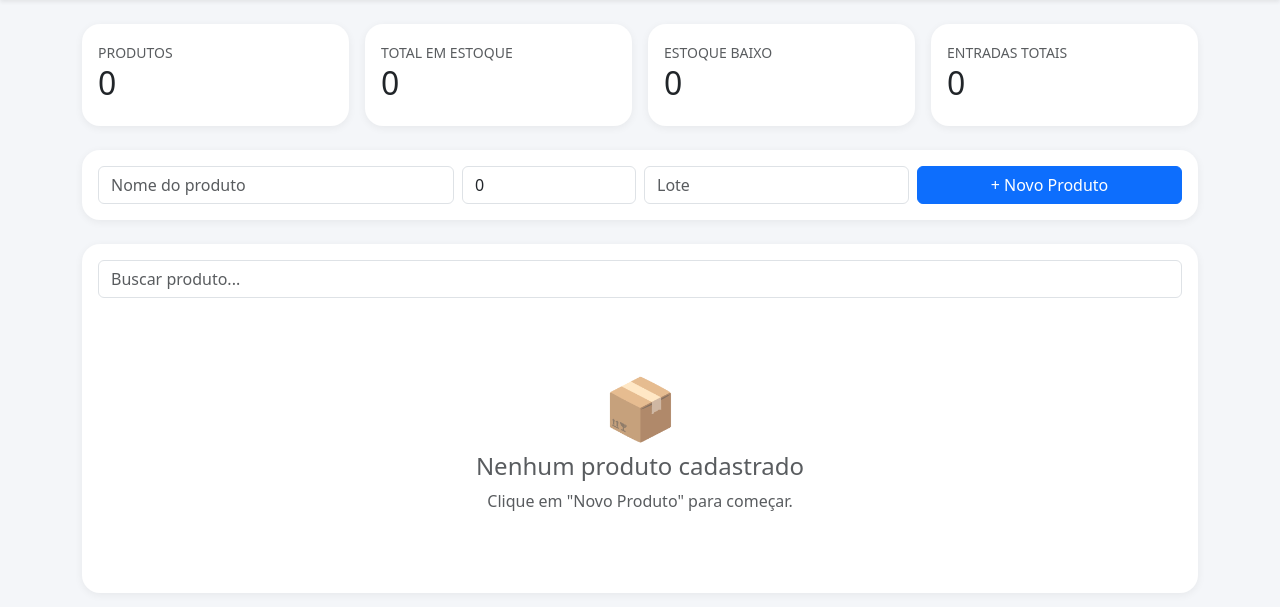
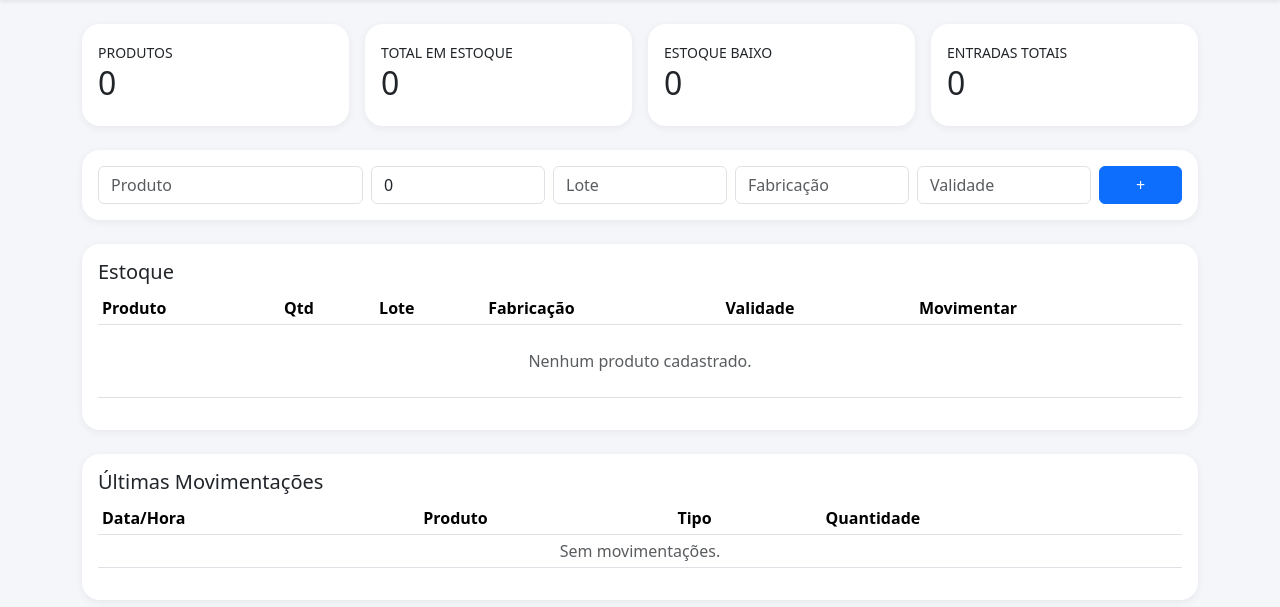
Before and after one commit to tihinlpatos-coder/Controle-TI, a Flask app: page /sistema in a window 1280 px wide. Shown: the part 56-663 px from the top of the page. Run offline with Flask 3, Linux system fonts and the light colour scheme; the visitor is signed in with stand-in values (Sample User, id 1).

Commit message:
Add files via upload

```diff
--- a/app.py
+++ b/app.py
@@ -1,13 +1,39 @@
 from flask import Flask, render_template, request, redirect, session, url_for
+from flask_sqlalchemy import SQLAlchemy
+from datetime import datetime
 import os
 
 app = Flask(__name__)
 app.secret_key = os.getenv("SECRET_KEY", "hospital-secret-key")
 
+database_url = os.getenv("DATABASE_URL", "sqlite:///estoque.db")
+if database_url.startswith("postgres://"):
+    database_url = database_url.replace("postgres://", "postgresql://", 1)
+
+app.config["SQLALCHEMY_DATABASE_URI"] = database_url
+app.config["SQLALCHEMY_TRACK_MODIFICATIONS"] = False
+db = SQLAlchemy(app)
+
 USUARIO = "admin"
 SENHA = "1234"
 
-produtos = []
+class Produto(db.Model):
+    id = db.Column(db.Integer, primary_key=True)
+    nome = db.Column(db.String(120), nullable=False)
+    quantidade = db.Column(db.Integer, default=0)
+    lote = db.Column(db.String(50))
+    fabricacao = db.Column(db.String(20))
+    validade = db.Column(db.String(20))
+
+class Movimentacao(db.Model):
+    id = db.Column(db.Integer, primary_key=True)
+    produto = db.Column(db.String(120), nullable=False)
+    tipo = db.Column(db.String(20), nullable=False)
+    quantidade = db.Column(db.Integer, nullable=False)
+    data_hora = db.Column(db.DateTime, default=datetime.utcnow)
+
+with app.app_context():
+    db.create_all()
 
 @app.route("/", methods=["GET", "POST"])
 def login():
@@ -28,33 +54,46 @@ def logout():
 def sistema():
     if not session.get("logado"):
         return redirect(url_for("login"))
-    total_produtos = len(produtos)
-    total_estoque = sum(int(p["quantidade"]) for p in produtos) if produtos else 0
-    estoque_baixo = sum(1 for p in produtos if int(p["quantidade"]) < 10)
-    entradas_totais = sum(max(0, int(p["quantidade"])) for p in produtos) if produtos else 0
-    busca = request.args.get("q", "").lower()
-    lista = [p for p in produtos if busca in p["nome"].lower()] if busca else produtos
+    produtos = Produto.query.order_by(Produto.nome).all()
+    movimentacoes = Movimentacao.query.order_by(Movimentacao.data_hora.desc()).limit(20).all()
     return render_template(
         "dashboard.html",
-        produtos=lista,
-        total_produtos=total_produtos,
-        total_estoque=total_estoque,
-        estoque_baixo=estoque_baixo,
-        entradas_totais=entradas_totais,
-        busca=busca
+        produtos=produtos,
+        movimentacoes=movimentacoes,
+        total_produtos=len(produtos),
+        total_estoque=sum(p.quantidade for p in produtos),
+        estoque_baixo=sum(1 for p in produtos if p.quantidade < 10),
+        entradas_totais=sum(m.quantidade for m in movimentacoes if m.tipo == "Entrada"),
     )
 
 @app.route("/novo", methods=["POST"])
 def novo():
     if not session.get("logado"):
         return redirect(url_for("login"))
-    nome = request.form.get("nome", "").strip()
-    quantidade = request.form.get("quantidade", "0").strip()
-    lote = request.form.get("lote", "").strip()
-    if nome:
-        produtos.append({"nome": nome, "quantidade": quantidade or "0", "lote": lote})
+    db.session.add(Produto(
+        nome=request.form["nome"],
+        quantidade=int(request.form.get("quantidade", 0)),
+        lote=request.form.get("lote", ""),
+        fabricacao=request.form.get("fabricacao", ""),
+        validade=request.form.get("validade", "")
+    ))
+    db.session.commit()
+    return redirect(url_for("sistema"))
+
+@app.route("/movimentar/<int:produto_id>", methods=["POST"])
+def movimentar(produto_id):
+    if not session.get("logado"):
+        return redirect(url_for("login"))
+    produto = Produto.query.get_or_404(produto_id)
+    qtd = int(request.form.get("quantidade", 0))
+    tipo = request.form["tipo"]
+    if tipo == "Entrada":
+        produto.quantidade += qtd
+    else:
+        produto.quantidade -= qtd
+    db.session.add(Movimentacao(produto=produto.nome, tipo=tipo, quantidade=qtd))
+    db.session.commit()
     return redirect(url_for("sistema"))
 
 if __name__ == "__main__":
-    port = int(os.getenv("PORT", 5000))
-    app.run(host="0.0.0.0", port=port)
+    app.run(host="0.0.0.0", port=int(os.getenv("PORT", 5000)))
--- a/requirements.txt
+++ b/requirements.txt
@@ -1,2 +1,4 @@
 Flask==3.1.3
+Flask-SQLAlchemy==3.1.1
 gunicorn==23.0.0
+psycopg2-binary==2.9.10
--- a/templates/dashboard.html
+++ b/templates/dashboard.html
@@ -1,86 +1,56 @@
-<!doctype html>
-<html lang="pt-br">
-<head>
-<meta charset="utf-8">
-<meta name="viewport" content="width=device-width, initial-scale=1">
-<link href="https://cdn.jsdelivr.net/npm/bootstrap@5.3.3/dist/css/bootstrap.min.css" rel="stylesheet">
+<!doctype html><html lang='pt-br'><head><meta charset='utf-8'>
+<meta name='viewport' content='width=device-width, initial-scale=1'>
+<link href='https://cdn.jsdelivr.net/npm/bootstrap@5.3.3/dist/css/bootstrap.min.css' rel='stylesheet'>
 <title>Sistema Hospitalar</title>
-<style>
-body { background:#f4f6f9; }
-.card-soft { border:0; border-radius:18px; box-shadow:0 2px 8px rgba(0,0,0,.06); }
-</style>
-</head>
-<body>
-<nav class="navbar bg-white shadow-sm">
-  <div class="container">
-    <span class="navbar-brand fw-bold">🏥 Sistema Hospitalar</span>
-    <a href="/logout" class="btn btn-outline-secondary btn-sm">Sair</a>
+<style>body{background:#f4f6f9}.card-soft{border:0;border-radius:18px;box-shadow:0 2px 8px rgba(0,0,0,.06)}</style>
+</head><body>
+<nav class='navbar bg-white shadow-sm'><div class='container'>
+<span class='navbar-brand fw-bold'>🏥 Sistema Hospitalar</span>
+<a href='/logout' class='btn btn-outline-secondary btn-sm'>Sair</a>
+</div></nav>
+<div class='container py-4'>
+<div class='row g-3 mb-4'>
+<div class='col-md-3'><div class='card card-soft'><div class='card-body'><small>PRODUTOS</small><h2>{{ total_produtos }}</h2></div></div></div>
+<div class='col-md-3'><div class='card card-soft'><div class='card-body'><small>TOTAL EM ESTOQUE</small><h2>{{ total_estoque }}</h2></div></div></div>
+<div class='col-md-3'><div class='card card-soft'><div class='card-body'><small>ESTOQUE BAIXO</small><h2>{{ estoque_baixo }}</h2></div></div></div>
+<div class='col-md-3'><div class='card card-soft'><div class='card-body'><small>ENTRADAS TOTAIS</small><h2>{{ entradas_totais }}</h2></div></div></div>
 </div>
-</nav>
-
-<div class="container py-4">
-  <div class="row g-3 mb-4">
-    <div class="col-md-3"><div class="card card-soft"><div class="card-body"><small class="text-muted">PRODUTOS</small><h2>{{ total_produtos }}</h2></div></div></div>
-    <div class="col-md-3"><div class="card card-soft"><div class="card-body"><small class="text-muted">TOTAL EM ESTOQUE</small><h2>{{ total_estoque }}</h2></div></div></div>
-    <div class="col-md-3"><div class="card card-soft"><div class="card-body"><small class="text-muted">ESTOQUE BAIXO</small><h2>{{ estoque_baixo }}</h2></div></div></div>
-    <div class="col-md-3"><div class="card card-soft"><div class="card-body"><small class="text-muted">ENTRADAS TOTAIS</small><h2>{{ entradas_totais }}</h2></div></div></div>
-  </div>
-
-  <div class="card card-soft mb-4">
-    <div class="card-body">
-      <form method="post" action="/novo" class="row g-2">
-        <div class="col-md-4"><input class="form-control" name="nome" placeholder="Nome do produto" required></div>
-        <div class="col-md-2"><input class="form-control" name="quantidade" type="number" placeholder="Quantidade" value="0"></div>
-        <div class="col-md-3"><input class="form-control" name="lote" placeholder="Lote"></div>
-        <div class="col-md-3 d-grid"><button class="btn btn-primary">+ Novo Produto</button></div>
-      </form>
-    </div>
-  </div>
-
-  <div class="card card-soft">
-    <div class="card-body">
-      <form class="mb-3">
-        <input class="form-control" name="q" placeholder="Buscar produto..." value="{{ busca }}">
-      </form>
-
-      {% if produtos %}
-      <div class="table-responsive">
-        <table class="table align-middle">
-          <thead>
-            <tr>
-              <th>Produto</th>
-              <th>Quantidade</th>
-              <th>Lote</th>
-              <th>Status</th>
-            </tr>
-          </thead>
-          <tbody>
+<div class='card card-soft mb-4'><div class='card-body'>
+<form method='post' action='/novo' class='row g-2'>
+<div class='col-md-3'><input class='form-control' name='nome' placeholder='Produto' required></div>
+<div class='col-md-2'><input class='form-control' name='quantidade' type='number' value='0'></div>
+<div class='col-md-2'><input class='form-control' name='lote' placeholder='Lote'></div>
+<div class='col-md-2'><input class='form-control' name='fabricacao' placeholder='Fabricação'></div>
+<div class='col-md-2'><input class='form-control' name='validade' placeholder='Validade'></div>
+<div class='col-md-1 d-grid'><button class='btn btn-primary'>+</button></div>
+</form></div></div>
+<div class='card card-soft mb-4'><div class='card-body'>
+<h5>Estoque</h5>
+<div class='table-responsive'><table class='table table-sm align-middle'>
+<thead><tr><th>Produto</th><th>Qtd</th><th>Lote</th><th>Fabricação</th><th>Validade</th><th>Movimentar</th></tr></thead><tbody>
 {% for p in produtos %}
 <tr>
-              <td>{{ p.nome }}</td>
-              <td>{{ p.quantidade }}</td>
-              <td>{{ p.lote }}</td>
+<td>{{ p.nome }}</td><td>{{ p.quantidade }}</td><td>{{ p.lote }}</td><td>{{ p.fabricacao }}</td><td>{{ p.validade }}</td>
 <td>
-                {% if p.quantidade|int < 10 %}
-                  <span class="badge bg-warning text-dark">Estoque baixo</span>
-                {% else %}
-                  <span class="badge bg-success">Normal</span>
-                {% endif %}
+<form method='post' action='/movimentar/{{ p.id }}' class='d-flex gap-1'>
+<input type='number' name='quantidade' class='form-control form-control-sm' style='width:90px' value='1'>
+<button name='tipo' value='Entrada' class='btn btn-sm btn-success'>Entrada</button>
+<button name='tipo' value='Saida' class='btn btn-sm btn-warning'>Saída</button>
+</form>
 </td>
 </tr>
+{% else %}
+<tr><td colspan='6' class='text-center text-muted py-4'>Nenhum produto cadastrado.</td></tr>
 {% endfor %}
-          </tbody>
-        </table>
-      </div>
+</tbody></table></div></div></div>
+<div class='card card-soft'><div class='card-body'>
+<h5>Últimas Movimentações</h5>
+<table class='table table-sm'>
+<thead><tr><th>Data/Hora</th><th>Produto</th><th>Tipo</th><th>Quantidade</th></tr></thead><tbody>
+{% for m in movimentacoes %}
+<tr><td>{{ m.data_hora.strftime('%d/%m/%Y %H:%M') }}</td><td>{{ m.produto }}</td><td>{{ m.tipo }}</td><td>{{ m.quantidade }}</td></tr>
 {% else %}
-      <div class="text-center py-5 text-muted">
-        <div style="font-size:60px">📦</div>
-        <h4>Nenhum produto cadastrado</h4>
-        <p>Clique em "Novo Produto" para começar.</p>
-      </div>
-      {% endif %}
-    </div>
-  </div>
-</div>
-</body>
-</html>
+<tr><td colspan='4' class='text-center text-muted'>Sem movimentações.</td></tr>
+{% endfor %}
+</tbody></table></div></div>
+</div></body></html>
```
Also changed, not shown: templates/login.html (+15 -30 lines), README.md. Lines whose indentation alone changed are shown as unchanged.
